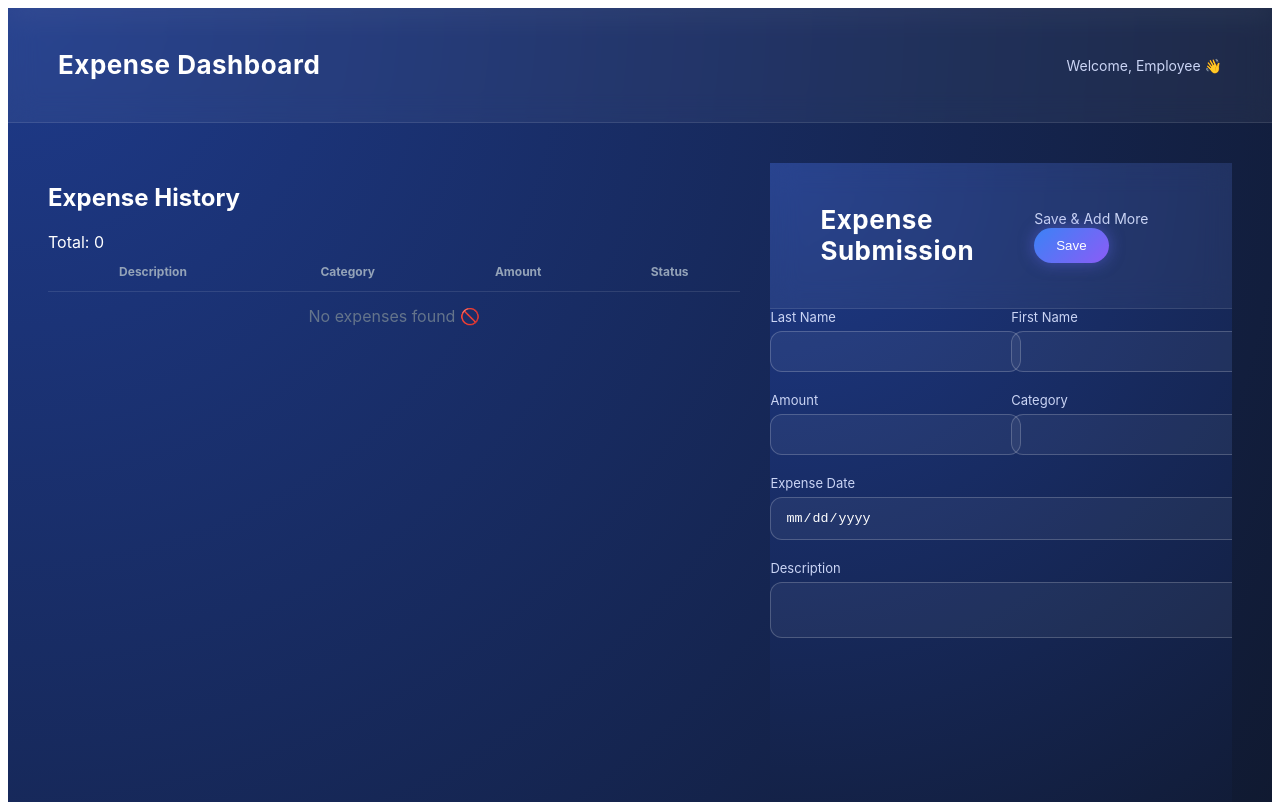
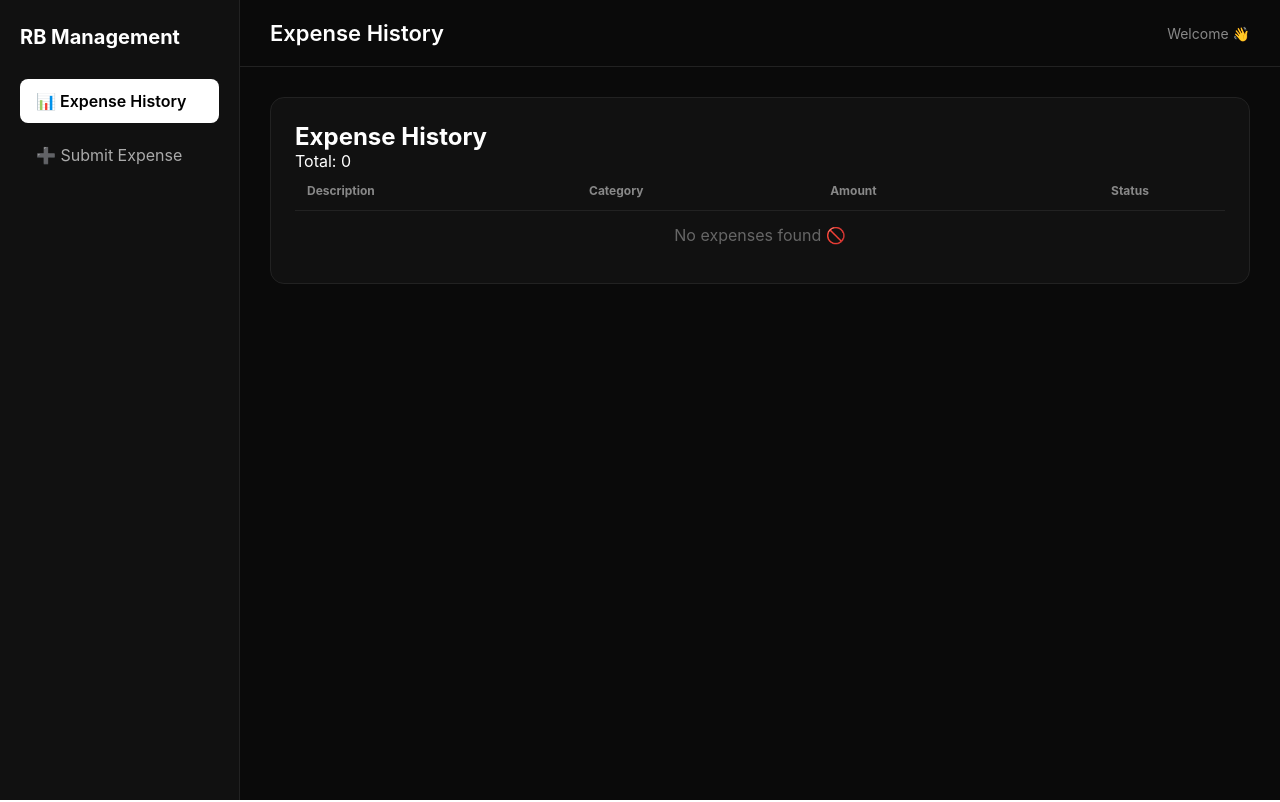
Before and after one commit to Onkar-Unde/Reimbursement-management, a React (Vite) app in the folder reimbursement-app/: page / in a window 1280 px wide. Shown: the top 802 px of the page. Built offline with nearby package versions, Linux system fonts and the light colour scheme.

Commit message:
save changes

```diff
--- a/reimbursement-app/src/App.jsx
+++ b/reimbursement-app/src/App.jsx
@@ -1,12 +1,12 @@
 import { useState } from 'react'
-import EmployeeDashboard from './pages/EmployeeDashboard'
+import Sidebar from './components/sidebar'
 
 function App() {
 
 
   return (
     <>
-      <EmployeeDashboard/>
+      <Sidebar/>
     </>
   )
 }
--- /dev/null
+++ b/reimbursement-app/src/components/sidebar.jsx
@@ -0,0 +1,69 @@
+import { useState } from "react";
+import SubmitExpense from "../pages/Expense/SubmitExpense";
+import ExpenseHistory from "../pages/Expense/ExpenseHistory";
+import "../style/sidebar.css";
+
+const Sidebar = () => {
+  const [activeTab, setActiveTab] = useState("history"); // default
+
+  return (
+    <div className="app-layout">
+
+      {/* 🔷 Sidebar */}
+      <div className="sidebar">
+        <h2 className="logo">RB Management</h2>
+
+        <div className="menu">
+          <div
+            className={`menu-item ${
+              activeTab === "history" ? "active" : ""
+            }`}
+            onClick={() => setActiveTab("history")}
+          >
+            📊 Expense History
+          </div>
+
+          <div
+            className={`menu-item ${
+              activeTab === "form" ? "active" : ""
+            }`}
+            onClick={() => setActiveTab("form")}
+          >
+            ➕ Submit Expense
+          </div>
+        </div>
+      </div>
+
+      {/* 🔷 Main Content */}
+      <div className="main-content">
+
+        {/* Header */}
+        <div className="header">
+          <h1 className="header-title">
+            {activeTab === "history"
+              ? "Expense History"
+              : "Submit Expense"}
+          </h1>
+
+          <span className="link-btn">Welcome 👋</span>
+        </div>
+
+        {/* Page Content */}
+        <div className="content-area">
+          {activeTab === "history" ? (
+            <div className="card">
+              <ExpenseHistory />
+            </div>
+          ) : (
+            <div className="card">
+              <SubmitExpense />
+            </div>
+          )}
+        </div>
+
+      </div>
+    </div>
+  );
+};
+
+export default Sidebar;
--- a/reimbursement-app/src/pages/EmployeeDashboard.jsx
+++ /dev/null
@@ -1,38 +0,0 @@
-import SubmitExpense from "./Expense/SubmitExpense";
-import ExpenseHistory from "./Expense/ExpenseHistory";
-import "../style/expense.css";
-
-const EmployeeDashboard = () => {
-  return (
-    <div className="page-bg">
-
-      {/* 🔷 Header */}
-      <div className="header">
-        <h1 className="header-title">Expense Dashboard</h1>
-
-        <div className="header-actions">
-          <span className="link-btn">Welcome, Employee 👋</span>
-        </div>
-      </div>
-
-      {/* 🔷 Content */}
-      <div className="dashboard-container">
-
-        <div className="dashboard-grid">
-          {/* Left - History */}
-          <div className="dashboard-item">
-            <ExpenseHistory />
-          </div>
-
-          {/* Right - Form */}
-          <div className="dashboard-item">
-            <SubmitExpense />
-          </div>
-        </div>
-
-      </div>
-    </div>
-  );
-};
-
-export default EmployeeDashboard;
--- a/reimbursement-app/src/pages/Expense/SubmitExpense.jsx
+++ b/reimbursement-app/src/pages/Expense/SubmitExpense.jsx
@@ -69,7 +69,7 @@ const ExpenseFormPage = () => {
           {/* Date */}
           <div style={{ marginTop: "20px" }}>
             <label className="label">Expense Date</label>
-            <input name="date" type="date" onChange={handleChange} className="input full" />
+            <input name="date" type="date" onChange={handleChange} className="input" />
           </div>
 
           {/* Description */}
--- a/reimbursement-app/src/style/expense.css
+++ b/reimbursement-app/src/style/expense.css
@@ -1,114 +1,114 @@
-/* 🌐 Background (Premium Gradient) */
-.page-bg {
+/* 🌐 GLOBAL RESET */
+* {
+  margin: 0;
+  padding: 0;
+  box-sizing: border-box;
+  font-family: 'Inter', sans-serif;
+}
+
+/* 🌐 App Layout (Black Theme) */
+.app-layout {
+  display: flex;
   min-height: 100vh;
-  background: radial-gradient(circle at top left, #1e3a8a, #0f172a);
-  color: white;
-  overflow-x: hidden;
-  font-family: 'Inter', sans-serif;
+  background: #0a0a0a;
+  color: #ffffff;
+}
+
+/* 🖥 Main */
+.main-content {
+  flex: 1;
+  display: flex;
+  flex-direction: column;
 }
 
 /* 🔷 Header */
 .header {
+  padding: 20px 30px;
+  border-bottom: 1px solid #222;
   display: flex;
   justify-content: space-between;
   align-items: center;
-  padding: 24px 50px;
-  background: rgba(255, 255, 255, 0.05);
-  backdrop-filter: blur(14px);
-  border-bottom: 1px solid rgba(255,255,255,0.1);
 }
 
 .header-title {
-  font-size: 26px;
-  font-weight: 700;
-  letter-spacing: 0.5px;
+  font-size: 22px;
+  font-weight: 600;
 }
 
 .link-btn {
-  color: #cbd5f5;
+  color: #888;
   font-size: 14px;
 }
 
-/* 🔵 Neon Button */
-.save-btn {
-  background: linear-gradient(135deg, #3b82f6, #8b5cf6);
-  padding: 10px 22px;
-  border-radius: 999px;
-  color: white;
-  font-weight: 500;
-  border: none;
-  cursor: pointer;
-  transition: 0.3s;
-  box-shadow: 0 0 15px rgba(99, 102, 241, 0.5);
+/* 📦 Content */
+.content-area {
+  padding: 30px;
 }
 
-.save-btn:hover {
-  transform: translateY(-2px) scale(1.05);
-  box-shadow: 0 0 25px rgba(139, 92, 246, 0.8);
-}
-
-/* 📊 Layout */
-.dashboard-container {
-  padding: 40px;
-}
-
-.dashboard-grid {
-  display: grid;
-  grid-template-columns: 1.5fr 1fr;
-  gap: 30px;
-}
-
-@media (max-width: 1000px) {
-  .dashboard-grid {
-    grid-template-columns: 1fr;
-  }
-}
-
-/* 🧊 Glass Card */
+/* 🧊 Card */
 .card {
-  background: rgba(255, 255, 255, 0.06);
-  border-radius: 20px;
+  background: #111;
+  border-radius: 14px;
   padding: 24px;
-  backdrop-filter: blur(18px);
-  border: 1px solid rgba(255,255,255,0.1);
-  box-shadow: 0 8px 40px rgba(0,0,0,0.4);
-  transition: 0.3s;
-}
-
-.card:hover {
-  transform: translateY(-5px);
-}
-
-/* 🏷 Labels */
-.label {
-  font-size: 13px;
-  color: #cbd5f5;
-  margin-bottom: 6px;
-  display: block;
-}
-
-/* ✏ Inputs */
-.input {
-  width: 100%;
-  padding: 12px 14px;
-  border-radius: 12px;
-  border: 1px solid rgba(255,255,255,0.2);
-  background: rgba(255,255,255,0.05);
-  color: white;
-  outline: none;
-  transition: 0.3s;
-}
-
-.input:focus {
-  border-color: #6366f1;
-  box-shadow: 0 0 12px rgba(99, 102, 241, 0.6);
+  border: 1px solid #222;
 }
 
 /* 📦 Grid */
 .grid {
   display: grid;
-  grid-template-columns: repeat(2, 1fr);
+  grid-template-columns: 1fr 1fr;
   gap: 20px;
+}
+
+.grid .full {
+  grid-column: span 2;
+}
+
+/* 🏷 Label */
+.label {
+  font-size: 13px;
+  color: #aaa;
+  margin-bottom: 6px;
+  display: block;
+}
+
+/* ✏ Input */
+.input {
+  width: 100%;
+  padding: 12px;
+  border-radius: 8px;
+  border: 1px solid #333;
+  background: #0a0a0a;
+  color: white;
+  outline: none;
+  transition: 0.2s;
+}
+
+.input:focus {
+  border-color: white;
+}
+
+/* 📝 Textarea */
+.textarea {
+  height: 100px;
+  resize: none;
+}
+
+/* 🔘 Button */
+.save-btn {
+  margin-top: 20px;
+  background: white;
+  color: black;
+  padding: 10px 18px;
+  border-radius: 8px;
+  border: none;
+  cursor: pointer;
+  font-weight: 500;
+  transition: 0.2s;
+}
+
+.save-btn:hover {
+  background: #ddd;
 }
 
 /* 📋 Table */
@@ -122,46 +122,45 @@
 }
 
 .table th {
-  color: #94a3b8;
+  text-align: left;
   font-size: 12px;
+  color: #888;
   padding: 12px;
 }
 
 .table td {
   padding: 14px;
-  border-top: 1px solid rgba(255,255,255,0.1);
+  border-top: 1px solid #222;
 }
 
 .table-row:hover {
-  background: rgba(255,255,255,0.05);
+  background: #1a1a1a;
 }
 
 /* 💰 Amount */
 .amount {
   font-weight: 600;
-  color: #38bdf8;
 }
 
 /* 🟢 Status */
 .badge {
-  padding: 6px 12px;
-  border-radius: 999px;
+  padding: 5px 10px;
+  border-radius: 6px;
   font-size: 11px;
-  font-weight: 500;
 }
 
 .badge-approved {
-  background: rgba(34,197,94,0.2);
+  background: #1f2937;
   color: #22c55e;
 }
 
 .badge-rejected {
-  background: rgba(239,68,68,0.2);
+  background: #1f2937;
   color: #ef4444;
 }
 
 .badge-pending {
-  background: rgba(234,179,8,0.2);
+  background: #1f2937;
   color: #eab308;
 }
 
@@ -169,5 +168,5 @@
 .empty {
   text-align: center;
   padding: 40px;
-  color: #64748b;
+  color: #666;
 }
--- /dev/null
+++ b/reimbursement-app/src/style/sidebar.css
@@ -0,0 +1,39 @@
+/* 📌 Sidebar */
+.sidebar {
+  width: 240px;
+  background: #111;
+  border-right: 1px solid #222;
+  padding: 25px 20px;
+}
+
+.logo {
+  font-size: 20px;
+  font-weight: bold;
+  margin-bottom: 30px;
+}
+
+/* 📂 Menu */
+.menu {
+  display: flex;
+  flex-direction: column;
+  gap: 10px;
+}
+
+.menu-item {
+  padding: 12px 16px;
+  border-radius: 8px;
+  cursor: pointer;
+  transition: 0.2s;
+  color: #aaa;
+}
+
+.menu-item:hover {
+  background: #1a1a1a;
+  color: white;
+}
+
+.menu-item.active {
+  background: white;
+  color: black;
+  font-weight: 600;
+}
```
